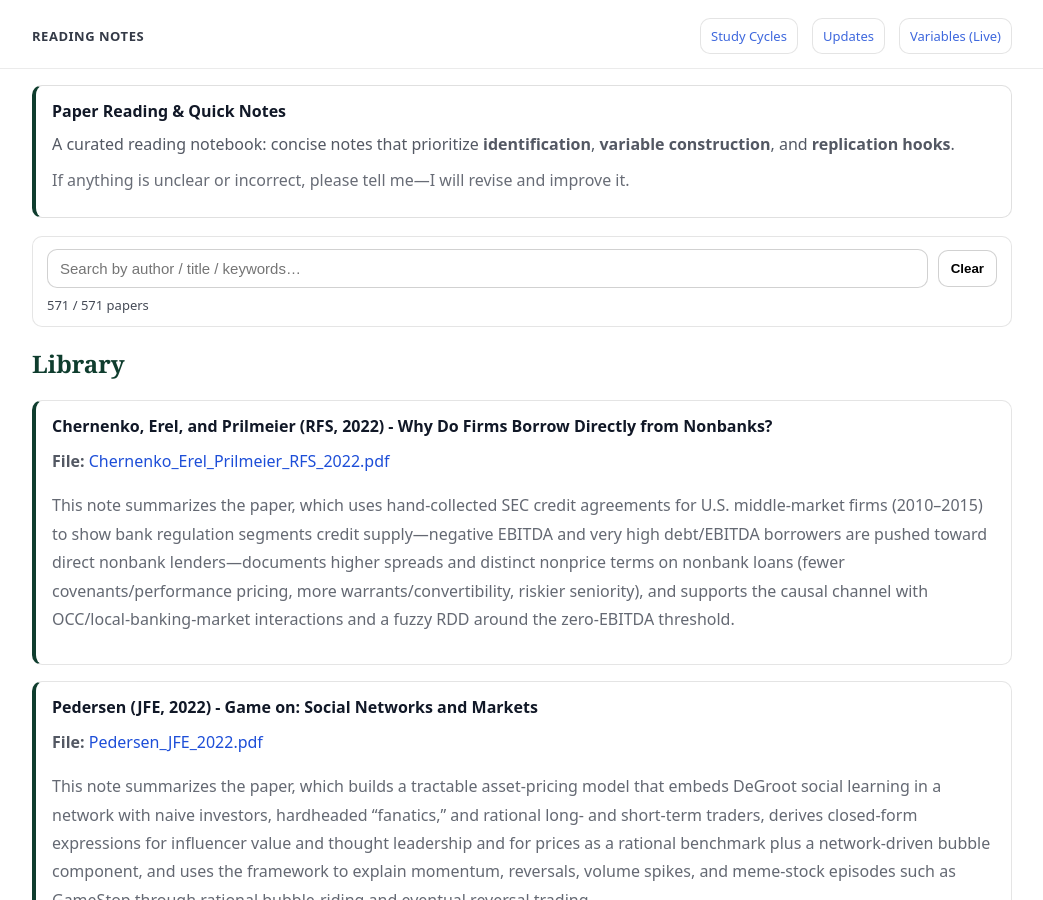
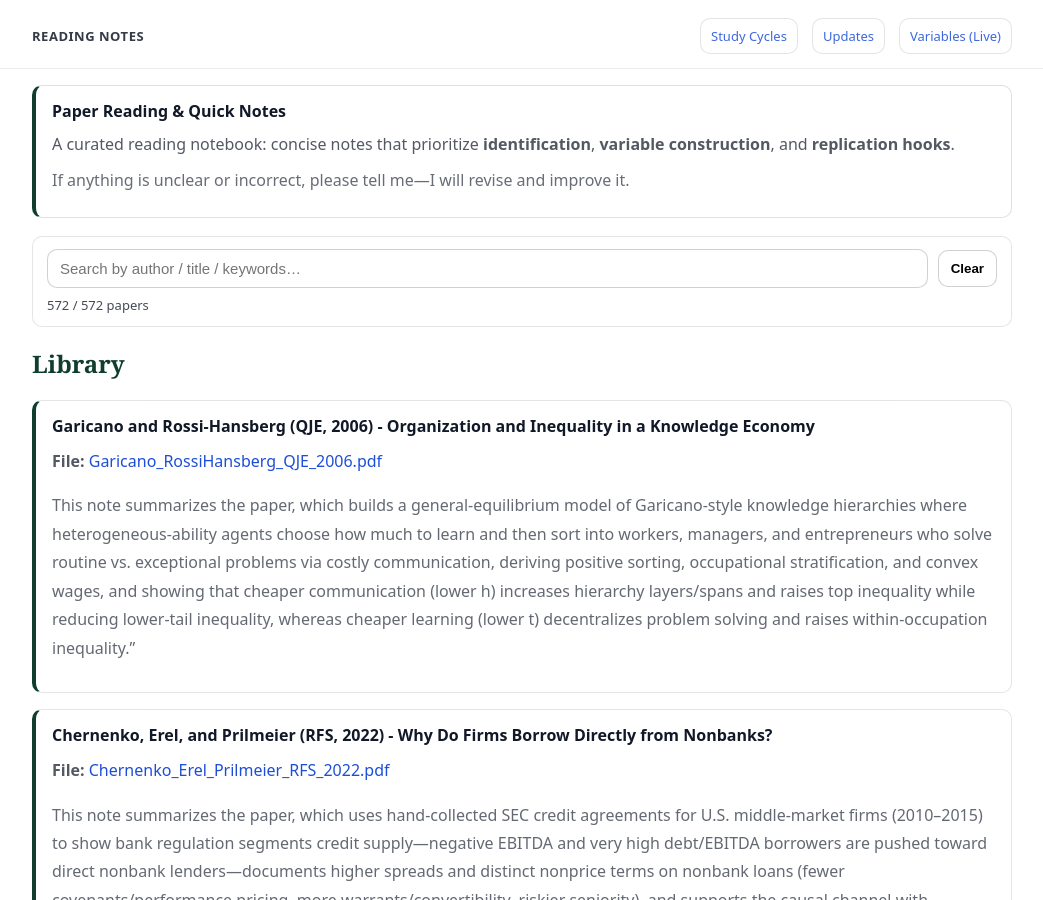
Before and after one commit to yaxinzn/study-archive, a Jekyll site: the page built from reading/index.md, in a window 1280 px wide and 900 px high. Shown: the whole window, without its empty margins (118-1161 px from the left). Built offline with Jekyll 4.4.1, drawn with Linux system fonts in a browser that asks for light colours.

Commit message:
Reading: add/update Garicano_RossiHansberg_QJE_2006.pdf

```diff
--- a/_data/reading.yml
+++ b/_data/reading.yml
@@ -1,3 +1,7 @@
+- title: "Garicano and Rossi-Hansberg (QJE, 2006) - Organization and Inequality in a Knowledge Economy"
+  file: "Garicano_RossiHansberg_QJE_2006.pdf"
+  desc: "This note summarizes the paper, which builds a general-equilibrium model of Garicano-style knowledge hierarchies where heterogeneous-ability agents choose how much to learn and then sort into workers, managers, and entrepreneurs who solve routine vs. exceptional problems via costly communication, deriving positive sorting, occupational stratification, and convex wages, and showing that cheaper communication (lower h) increases hierarchy layers/spans and raises top inequality while reducing lower-tail inequality, whereas cheaper learning (lower t) decentralizes problem solving and raises within-occupation inequality.”"
+
 - title: "Chernenko, Erel, and Prilmeier (RFS, 2022) - Why Do Firms Borrow Directly from Nonbanks?"
   file: "Chernenko_Erel_Prilmeier_RFS_2022.pdf"
   desc: "This note summarizes the paper, which uses hand-collected SEC credit agreements for U.S. middle-market firms (2010–2015) to show bank regulation segments credit supply—negative EBITDA and very high debt/EBITDA borrowers are pushed toward direct nonbank lenders—documents higher spreads and distinct nonprice terms on nonbank loans (fewer covenants/performance pricing, more warrants/convertibility, riskier seniority), and supports the causal channel with OCC/local-banking-market interactions and a fuzzy RDD around the zero-EBITDA threshold."
```
Also changed, not shown: 1 other file.
